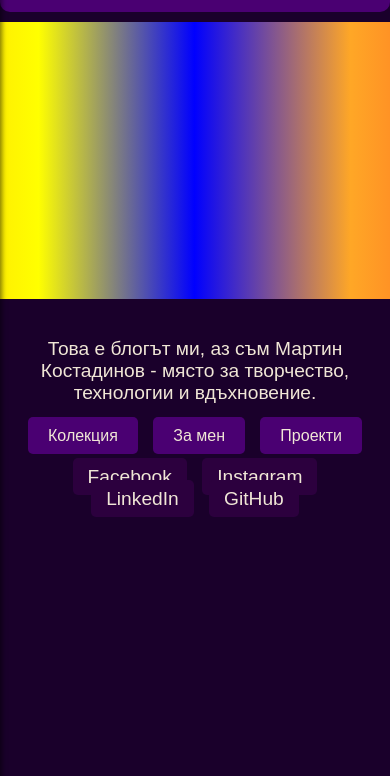
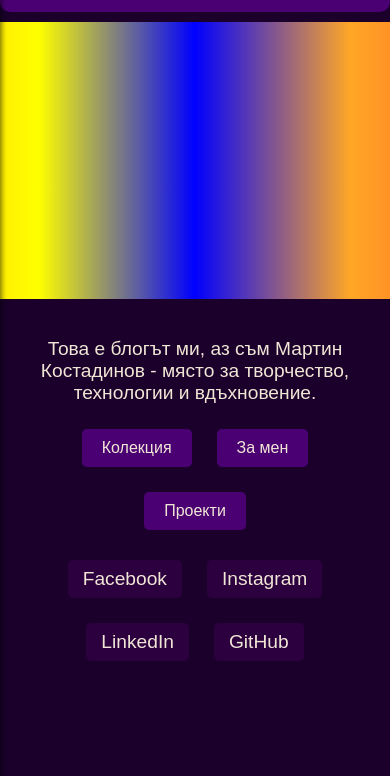
Before and after one commit to Martinkata1/blog, a website: page main.html in a window 390 px wide. Shown: the part 68-844 px from the top of the page. Drawn offline with Linux system fonts and the light colour scheme.

Commit message:
Fixed some problems in css for devices like phones. I hope it is the last.

```diff
--- a/style.css
+++ b/style.css
@@ -127,6 +127,11 @@ body {
 }
 .button-container {
     margin-top: 20px;
+    display: flex;
+    flex-wrap: wrap;
+    justify-content: center;
+    gap: 15px;
+
 }
 .btn {
     text-decoration: none;
@@ -143,6 +148,10 @@ body {
 }
 .social-links {
     margin-top: 20px;
+    display: flex;
+    flex-wrap: wrap;
+    justify-content: center;
+    gap: 15px;
 }
 .social-btn {
     text-decoration: none;
```
